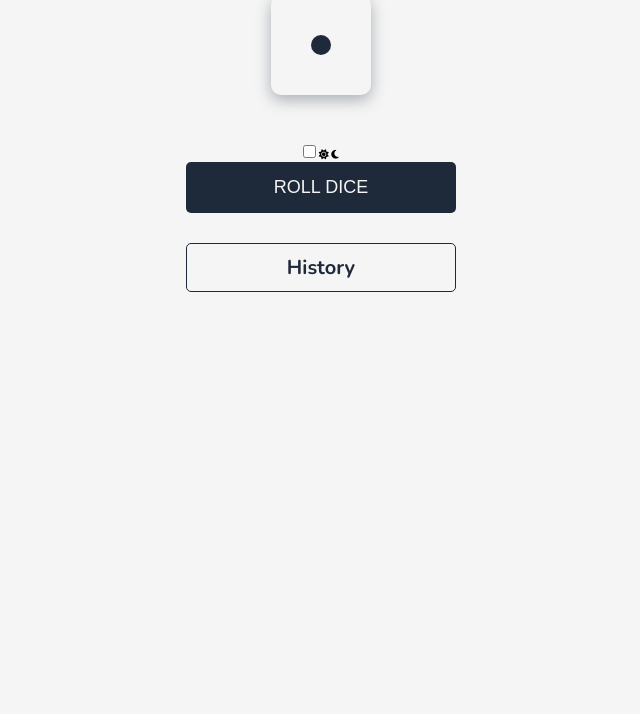
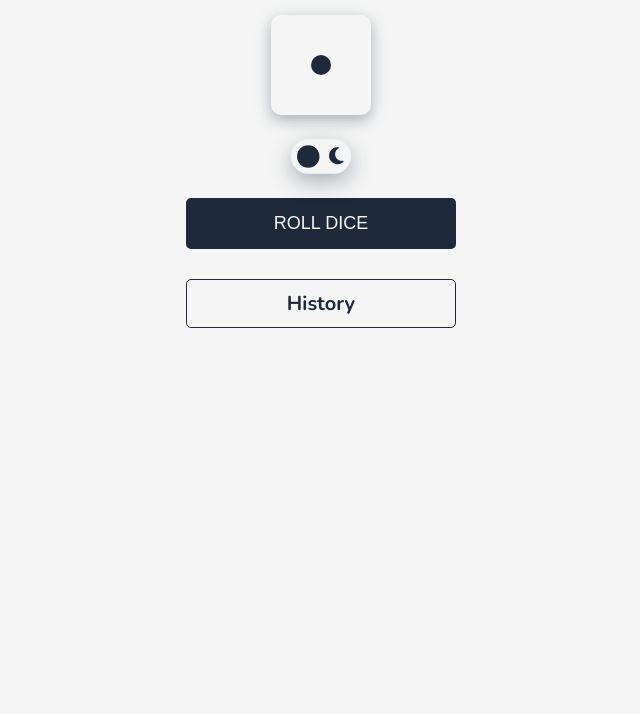
Before and after one commit to ruthinunes/roller-dice, a plain HTML site: page index.html in a window 1280 px wide. Shown: the part 86-800 px from the top of the page, without its empty margins (319-959 px from the left). Drawn offline with nearby package versions, Linux system fonts and the light colour scheme.

Commit message:
Styling new theme button

```diff
--- a/style.css
+++ b/style.css
@@ -38,23 +38,60 @@ body {
   flex-direction: column;
   justify-content: center;
   align-items: center;
+  transition: all 0.3s linear;
 }
 
 /* titles */
 h1 {
   color: var(--primary-color);
   font-size: 3rem;
-  margin-bottom: 4rem;
+  margin: 3rem 0;
 }
 
 h2 {
   font-size: 2rem;
 }
 
-.header-btn {
-  margin: 2rem 0;
-  padding: 0.7rem 1rem;
-  text-transform: capitalize;
+/* theme button */
+.check-btn {
+  opacity: 0;
+  position: absolute;
+}
+
+.check-btn-label {
+  margin-bottom: 3rem;
+  background-color: var(--background-color);
+  border-radius: 50px;
+  cursor: pointer;
+  display: flex;
+  align-items: center;
+  justify-content: space-between;
+  padding: 0.5rem;
+  position: relative;
+  font-size: 1.3rem;
+  width: 40px;
+  transform: scale(1.5);
+  box-shadow: rgba(var(--box-shadow-color), 0.35) 0px 5px 15px;
+}
+
+.check-btn-label i{
+  color: var(--primary-color)
+}
+
+.check-btn-label .check-tag {
+  background-color: var(--primary-color);
+  border-radius: 50%;
+  position: absolute;
+  top: 3.75px;
+  left: 4px;
+  height: 15px;
+  width: 15px;
+  transform: translateX(0px);
+  transition: transform 0.2s linear;
+}
+
+input[type=checkbox]:checked + .check-btn-label .check-tag {
+  transform: translateX(17px);
 }
 
 /* main */
@@ -95,7 +132,7 @@ button:hover {
 /* DICES */
 .dice-container {
   width: 100px;
-  height: 150px;
+  height: 130px;
 }
 
 .dice {
@@ -105,7 +142,6 @@ button:hover {
   height: 100px;
   position: relative;
   width: 100px;
-  margin-bottom: 4rem;
 }
 
 .dice .dot {
@@ -216,7 +252,7 @@ button:hover {
 .history-item .dice-five .dot:nth-child(3),
 .history-item .dice-six .dot:nth-child(3) {
   top: 35px;
-  right: 33px;
+  right: 34px;
 }
 
 .history-item .dice-six .dot:nth-child(4) {
```
